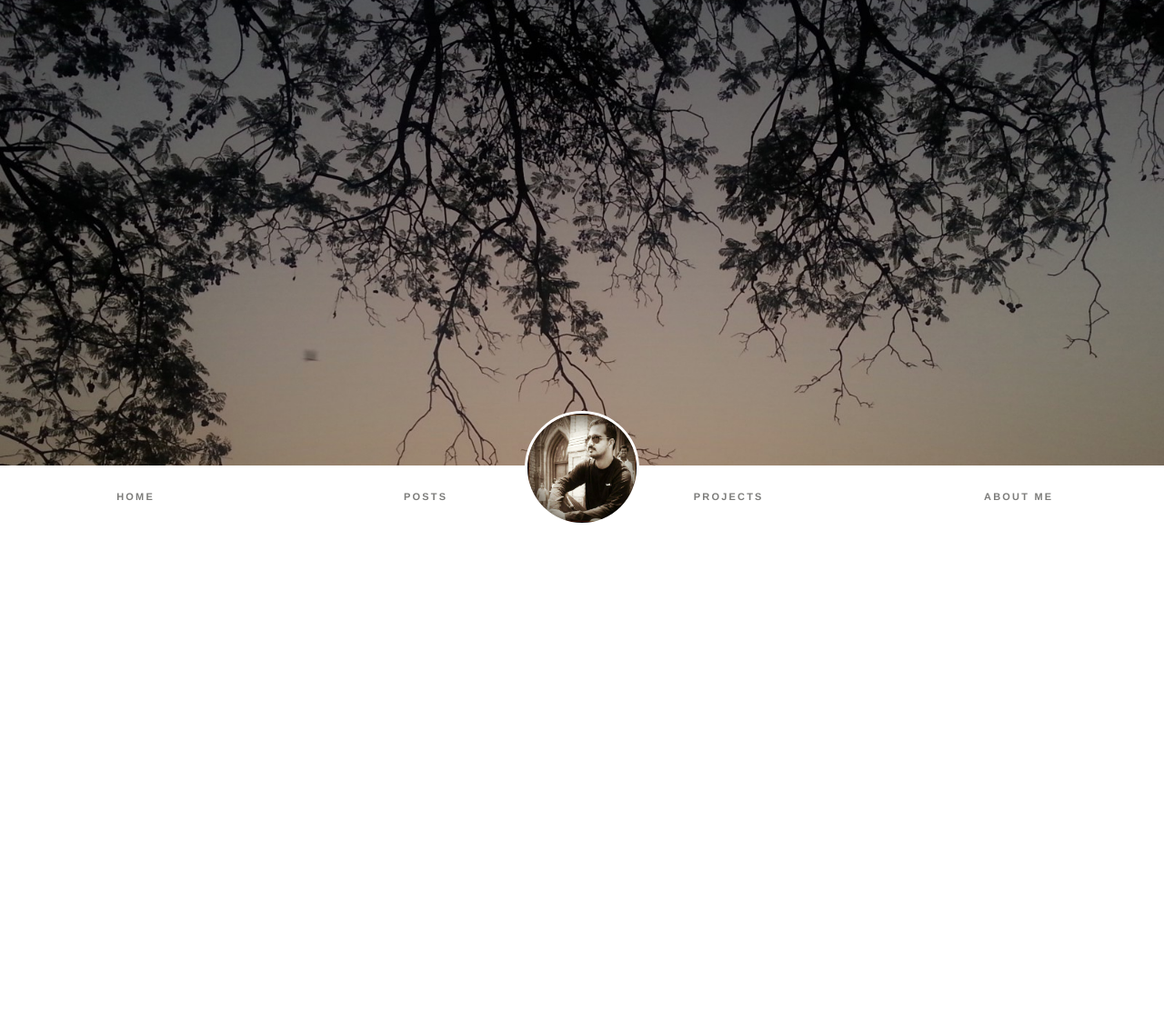
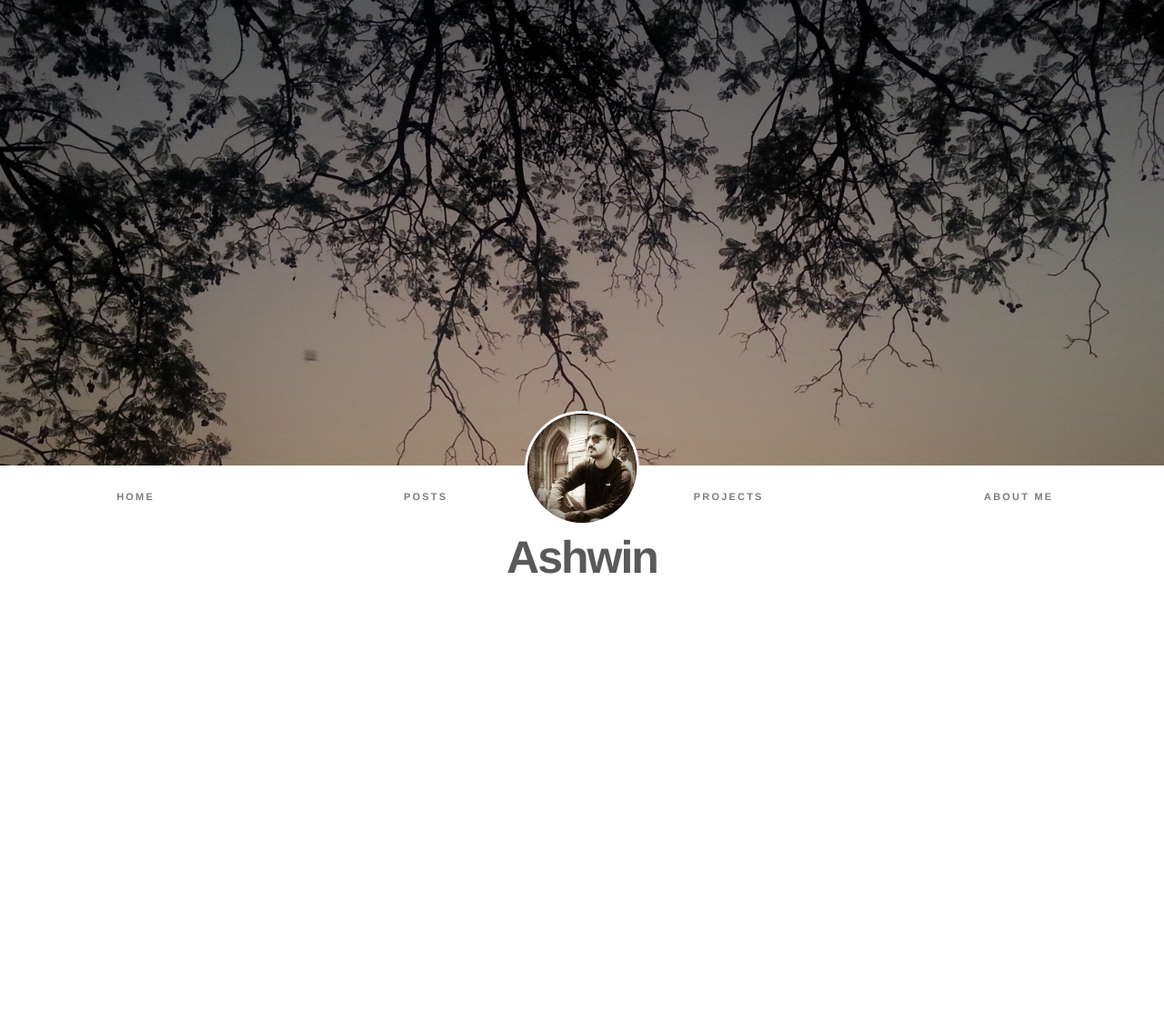
Before and after one commit to ashking/ashwinkumar.me, a Jekyll site: the page built from index.html, in a window 1280 px wide. Shown: the whole page at 91% size. Built offline with Jekyll 4.4.1, drawn with Linux system fonts in a browser that asks for light colours; nearby versions of some CDN libraries; Markdown is read by kramdown in place of the engine named in the settings.

Commit message:
little more customizations

```diff
--- a/css/main.css
+++ b/css/main.css
@@ -358,7 +358,7 @@ ul.posts span {
 
 .navbar-home{
   margin-top: 120px;
-  z-index: 6;
+  z-index: 8;
   position: relative;
 }
 
@@ -392,3 +392,15 @@ text-decoration: none;
 .site .home{
   height: 300px;
 }
+
+.site .home-name{
+  z-index: 7;
+position: relative;
+text-align: center;
+font-weight: 700;
+font-size: 50px;
+letter-spacing: -0.04em;
+padding-top: 70px;
+padding-bottom: 40px;
+color: #595958;
+}
--- a/index.html
+++ b/index.html
@@ -42,4 +42,9 @@ layout: home
     </table>
 
 
+
+
       </div></div>
+       <div class='home-name'>
+      <h1>Ashwin</h1>
+    </div>
```
